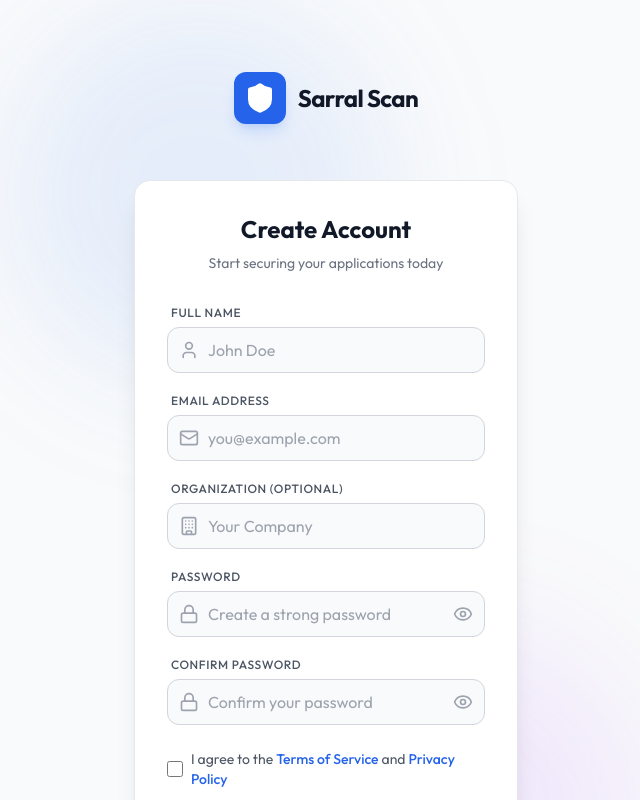
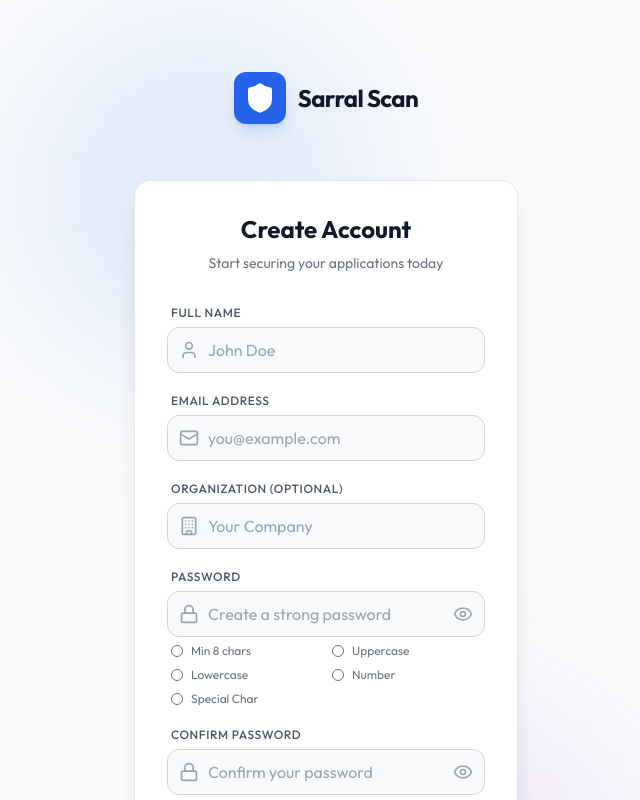
Before and after one commit to reddy-bhavesh/sarral-scan, a React (Vite) app in the folder frontend/: page /register in a window 1280 px wide. Shown: the top 800 px of the page, without its empty margins (314-954 px from the left). Built offline with nearby package versions, Linux system fonts and the light colour scheme; no server answers.

Commit message:
Implement password rules and fix lint

```diff
--- a/frontend/src/pages/Register.tsx
+++ b/frontend/src/pages/Register.tsx
@@ -1,7 +1,7 @@
 import React, { useState } from 'react';
 import api from '../api/axios';
 import { useNavigate, Link } from 'react-router-dom';
-import { Shield, Mail, Lock, Eye, EyeOff, User, Building } from 'lucide-react';
+import { Shield, Mail, Lock, Eye, EyeOff, User, Building, Check } from 'lucide-react';
 
 const Register = () => {
     const [formData, setFormData] = useState({
@@ -18,8 +18,31 @@ const Register = () => {
     const [error, setError] = useState('');
     const [isLoading, setIsLoading] = useState(false);
 
+    const [passwordRules, setPasswordRules] = useState({
+        length: false,
+        uppercase: false,
+        lowercase: false,
+        number: false,
+        special: false
+    });
+
+    const validatePassword = (pass: string) => {
+        setPasswordRules({
+            length: pass.length >= 8,
+            uppercase: /[A-Z]/.test(pass),
+            lowercase: /[a-z]/.test(pass),
+            number: /\d/.test(pass),
+            special: /[!@#$%^&*(),.?":{}|<>]/.test(pass)
+        });
+    };
+
     const handleChange = (e: React.ChangeEvent<HTMLInputElement>) => {
-        setFormData({ ...formData, [e.target.name]: e.target.value });
+        const { name, value } = e.target;
+        setFormData({ ...formData, [name]: value });
+
+        if (name === 'password') {
+            validatePassword(value);
+        }
     };
 
     const handleSubmit = async (e: React.FormEvent) => {
@@ -159,6 +182,30 @@ const Register = () => {
                                     {showPassword ? <EyeOff className="h-5 w-5" /> : <Eye className="h-5 w-5" />}
                                 </button>
                             </div>
+
+                            {/* Password Strength Checklist */}
+                            <div className="grid grid-cols-2 gap-2 mt-3 pl-1">
+                                <div className={`flex items-center gap-2 text-xs ${passwordRules.length ? 'text-green-600 dark:text-green-500' : 'text-gray-500 dark:text-gray-400'}`}>
+                                    {passwordRules.length ? <Check className="w-3 h-3" /> : <div className="w-3 h-3 rounded-full border border-current" />}
+                                    Min 8 chars
+                                </div>
+                                <div className={`flex items-center gap-2 text-xs ${passwordRules.uppercase ? 'text-green-600 dark:text-green-500' : 'text-gray-500 dark:text-gray-400'}`}>
+                                    {passwordRules.uppercase ? <Check className="w-3 h-3" /> : <div className="w-3 h-3 rounded-full border border-current" />}
+                                    Uppercase
+                                </div>
+                                <div className={`flex items-center gap-2 text-xs ${passwordRules.lowercase ? 'text-green-600 dark:text-green-500' : 'text-gray-500 dark:text-gray-400'}`}>
+                                    {passwordRules.lowercase ? <Check className="w-3 h-3" /> : <div className="w-3 h-3 rounded-full border border-current" />}
+                                    Lowercase
+                                </div>
+                                <div className={`flex items-center gap-2 text-xs ${passwordRules.number ? 'text-green-600 dark:text-green-500' : 'text-gray-500 dark:text-gray-400'}`}>
+                                    {passwordRules.number ? <Check className="w-3 h-3" /> : <div className="w-3 h-3 rounded-full border border-current" />}
+                                    Number
+                                </div>
+                                <div className={`flex items-center gap-2 text-xs ${passwordRules.special ? 'text-green-600 dark:text-green-500' : 'text-gray-500 dark:text-gray-400'}`}>
+                                    {passwordRules.special ? <Check className="w-3 h-3" /> : <div className="w-3 h-3 rounded-full border border-current" />}
+                                    Special Char
+                                </div>
+                            </div>
                         </div>
 
                         <div className="space-y-1.5">
@@ -204,7 +251,7 @@ const Register = () => {
 
                         <button
                             type="submit"
-                            disabled={isLoading}
+                            disabled={isLoading || !Object.values(passwordRules).every(Boolean)}
                             className="w-full flex justify-center py-3 px-4 border border-transparent rounded-xl shadow-sm text-sm font-bold text-white bg-blue-600 hover:bg-blue-700 dark:hover:bg-blue-500 focus:outline-none focus:ring-2 focus:ring-offset-2 focus:ring-offset-white dark:focus:ring-offset-gray-900 focus:ring-blue-500 transition-all disabled:opacity-70 disabled:cursor-not-allowed mt-6"
                         >
                             {isLoading ? (
--- a/frontend/src/pages/ScanDetails.tsx
+++ b/frontend/src/pages/ScanDetails.tsx
@@ -391,14 +391,7 @@ ${finding.Evidence || 'N/A'}
                                 const filename = scan.pdfPath.split(/[/\\]/).pop();
                                 const baseUrl = import.meta.env.VITE_API_URL || 'http://localhost:8000';
                                 const cleanBaseUrl = baseUrl.replace(/\/$/, '');
-                                const finalUrl = `${cleanBaseUrl}/reports/${filename}`;
-                                console.log('Debug Download:', {
-                                    rawPath: scan.pdfPath,
-                                    filename,
-                                    baseUrl,
-                                    finalUrl
-                                });
-                                window.open(finalUrl, '_blank');
+                                window.open(`${cleanBaseUrl}/reports/${filename}`, '_blank');
                             }}
                             className="flex items-center gap-2 px-4 py-2 bg-white dark:bg-gray-800 hover:bg-gray-50 dark:hover:bg-gray-700 text-gray-700 dark:text-white rounded-lg border border-gray-200 dark:border-gray-700 transition-colors shadow-sm"
                         >
```
Also changed, not shown: 1 other file (tests, documents, lock files or other folders).
